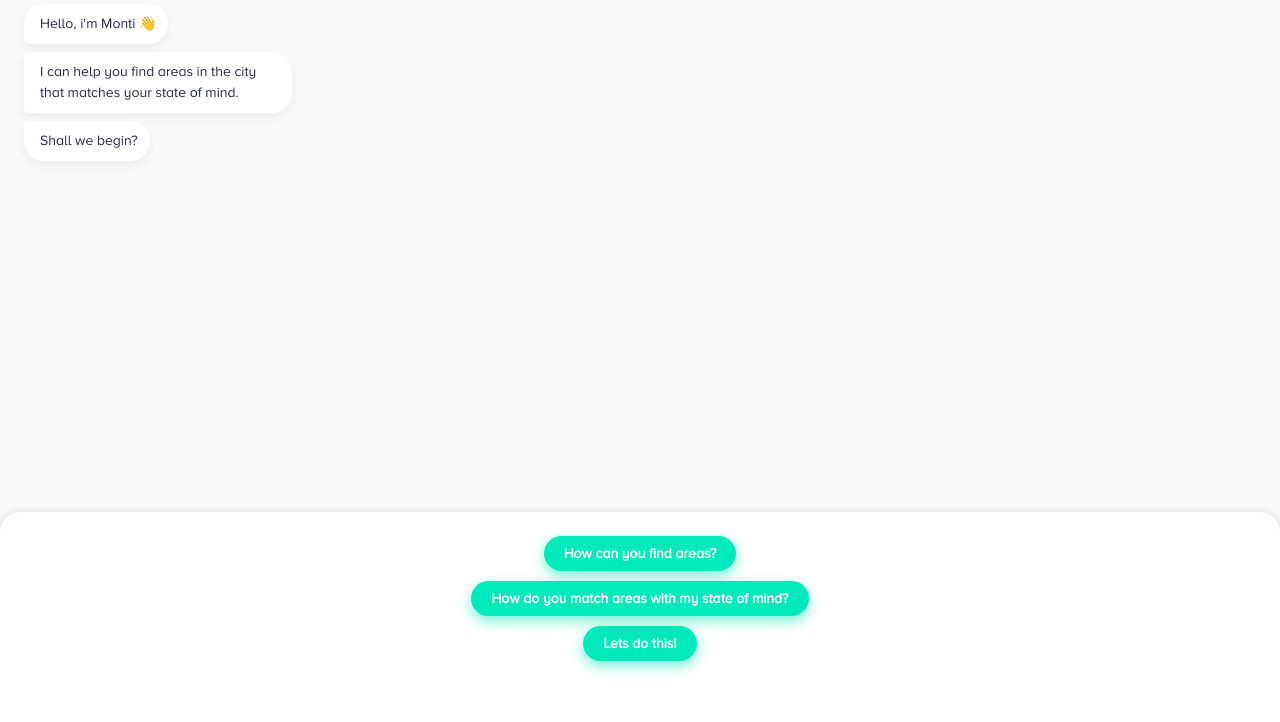
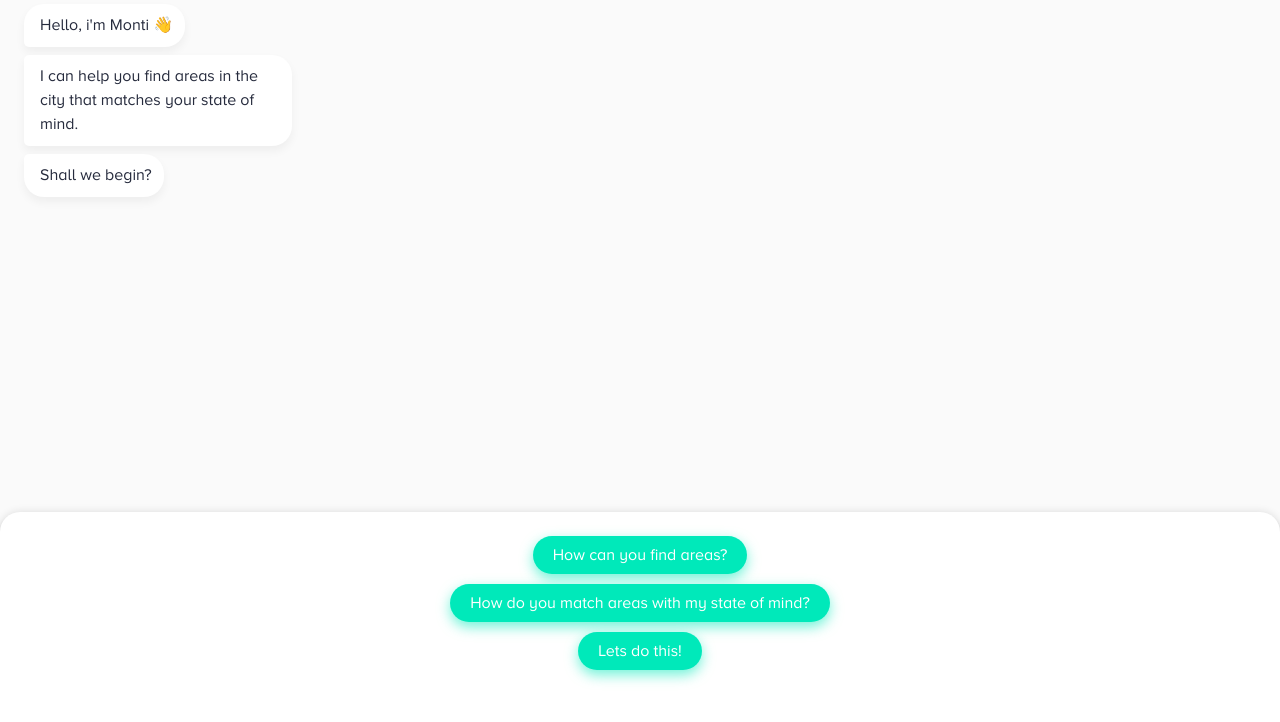
Before and after one commit to hellomonti/app, a React (Create React App) app: page / in a window 1280 px wide. Shown: the top 722 px of the page. Built offline with nearby package versions, Linux system fonts and the light colour scheme.

Commit message:
fixed button and chatbubbles

```diff
--- a/src/Components/Button/Button.css
+++ b/src/Components/Button/Button.css
@@ -5,25 +5,27 @@
   cursor: pointer;
   text-align: left;
   border: 0;
+  outline: 0;
   border-radius: 20px;
   margin: 0 auto;
   background-color: #00e9ba;
   font-family: Proxima Nova;
-  font-size: 14px;
-  font-weight: 600;
+  font-size: 16px;
+  font-weight: 500;
   color: #ffffff;
 
   animation: 0.3s ease-out 0s 1 buttonShow;
 }
 
 .button:active {
-  transform: translate(0, 2px);
+  opacity: 0.6;
+  transform: scale(0.97);
 }
 
 .icon {
   width: 24px;
   height: 24px;
-  margin: -4px -14px -10px 10px;
+  margin: -3px -14px -10px 10px;
   object-fit: contain;
   float: right;
 }
--- a/src/Components/ChatBubble/ChatBubble.css
+++ b/src/Components/ChatBubble/ChatBubble.css
@@ -1,6 +1,6 @@
 p {
   margin: 0;
-  font-size: 14px;
+  font-size: 16px;
   line-height: 1.5;
   font-family: Proxima Nova;
 }
@@ -20,7 +20,7 @@ monti-container{
   max-width: 240px;
   height: auto;
   display: inline-block;
-  text-align: right;
+  text-align: left;
   margin: 4px 24px 4px auto;
   padding: 10px 16px 9px 12px;
   background-color: #00e9ba;
```
Also changed, not shown: src/Components/Slider/Slider.css (line endings or trailing spaces).
